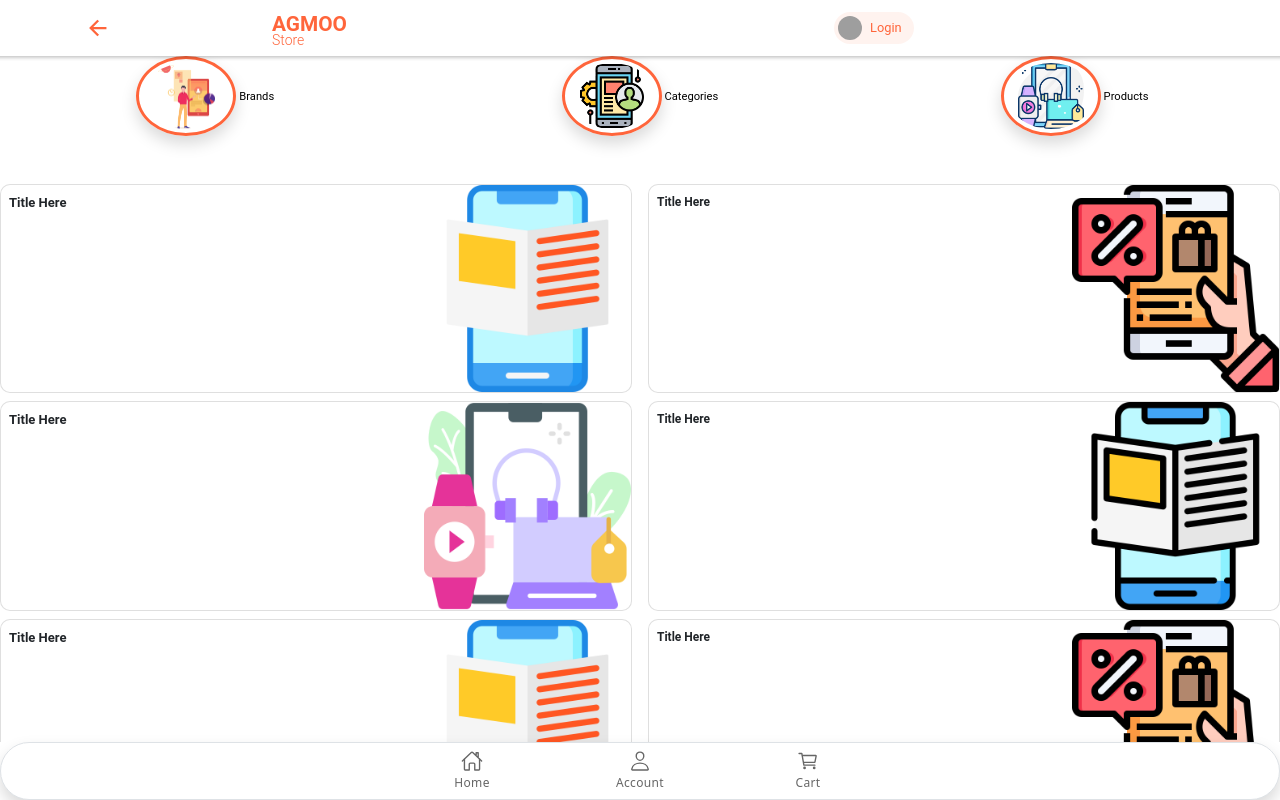
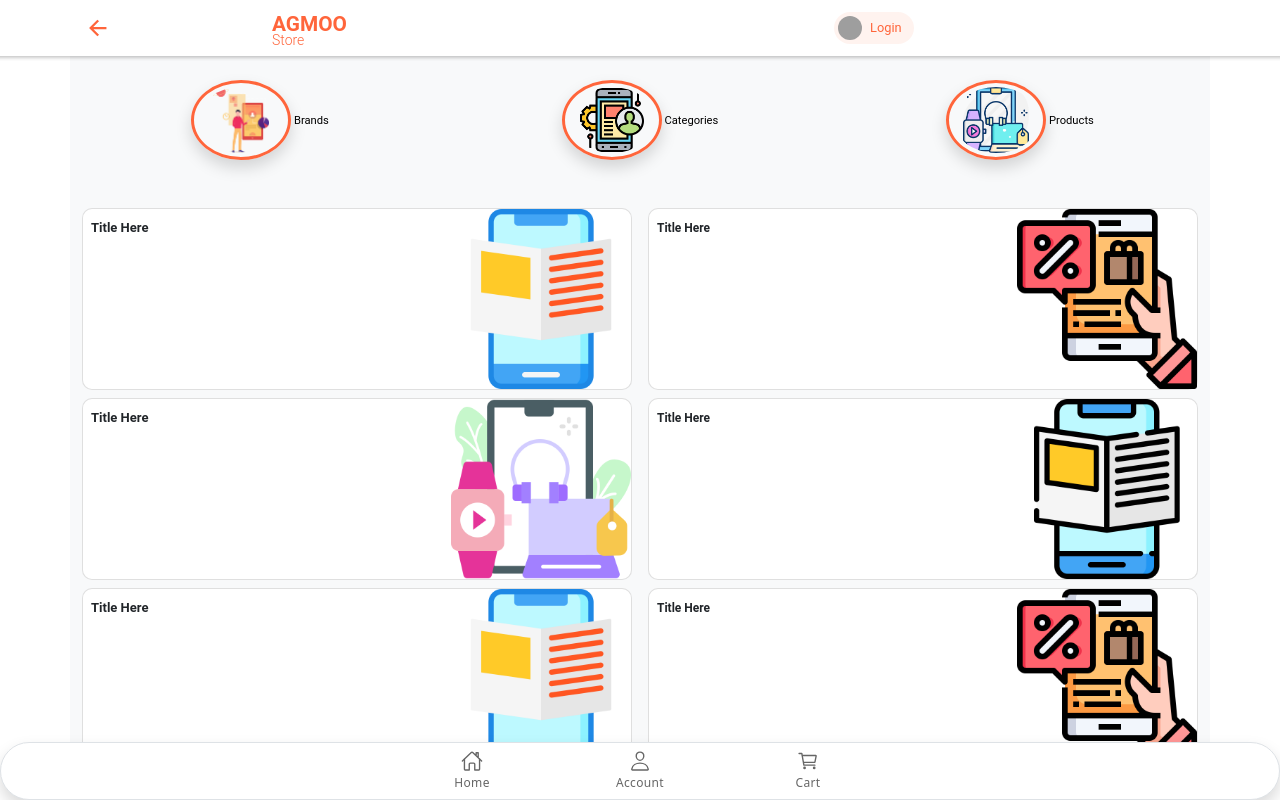
Before and after one commit to saeedhak/agmoo, a React (Create React App) app: page /listing in a window 1280 px wide. Built offline with nearby package versions, Linux system fonts and the light colour scheme; grey boxes are pictures that could not be loaded.

Commit message:
now working on product detail modal

```diff
--- a/src/pages/HomeListing.tsx
+++ b/src/pages/HomeListing.tsx
@@ -10,8 +10,7 @@ const HomeListing: React.FC = () => {
         <IonPage>
             <Header />
             <IonContent fullscreen>
-                <div className="
-                ">
+                <div className="container bg-light pt-4 my__PB_3 h-100">
                     <div className="row">
                         <div className="col-4 text-center">
                         <img className="border border-3 my__Border shadow p-1" src="../../assets/img/brand5.png" alt="Brand" style={{width: "100px",height: "80px",borderRadius: "50%",objectFit:"contain"}} />
```
